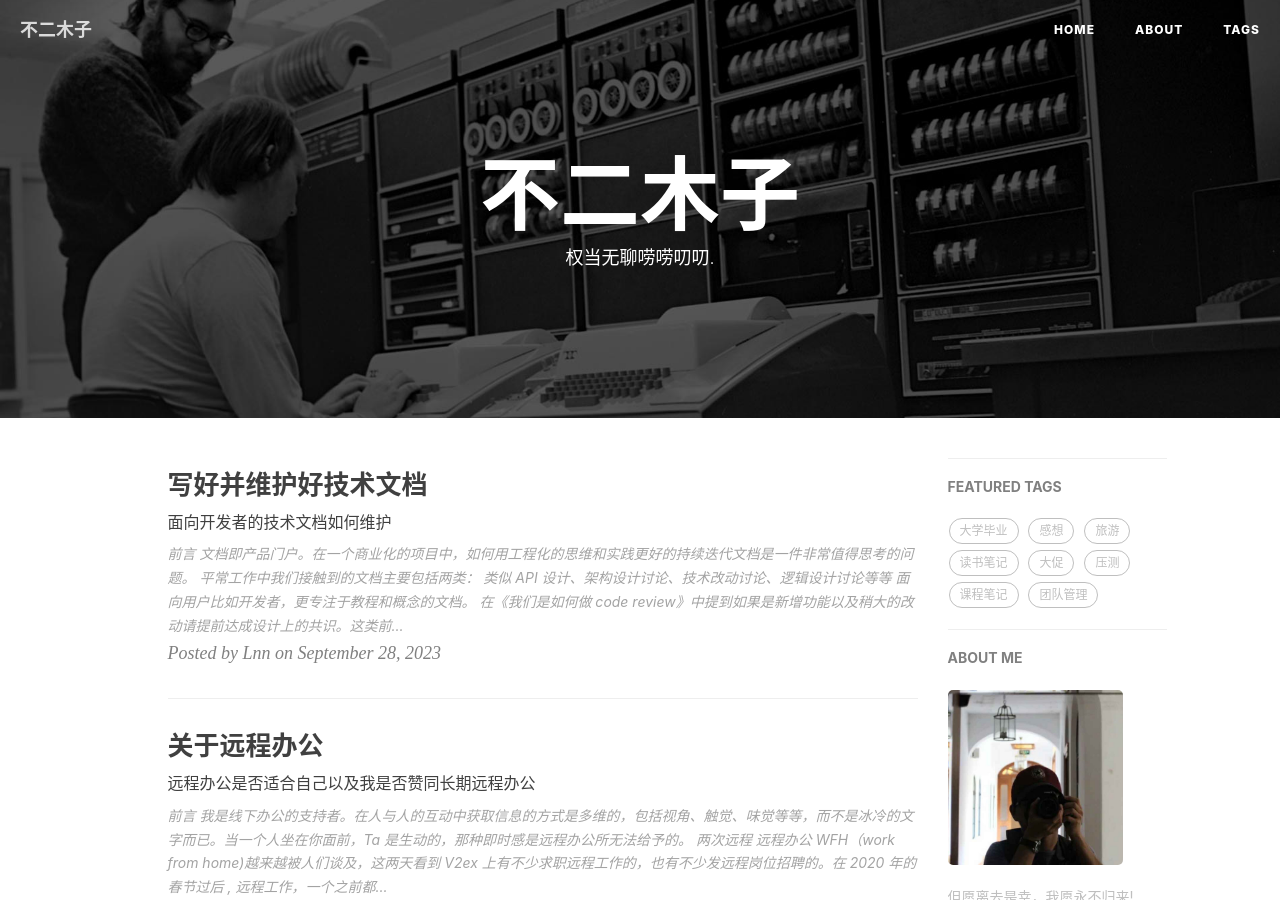
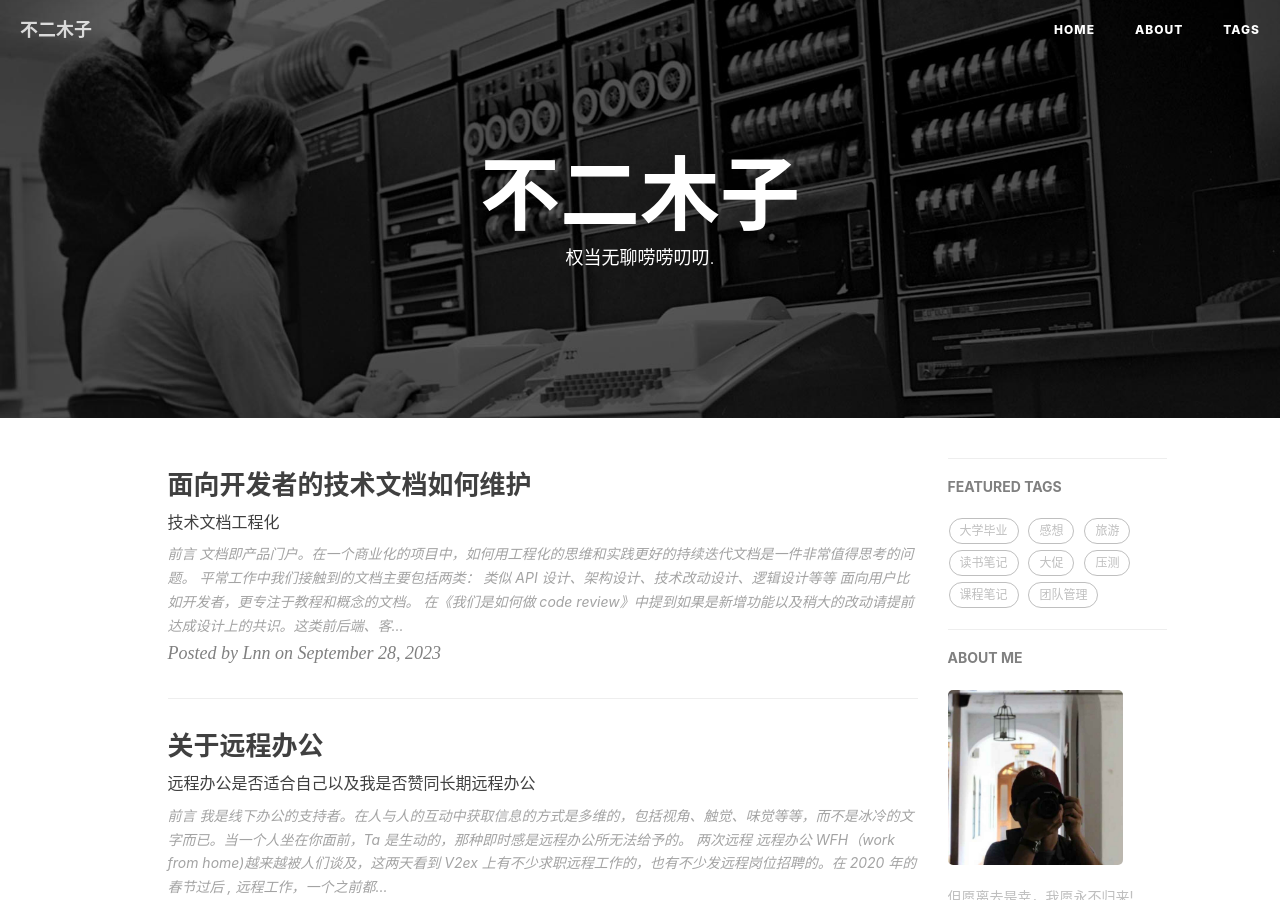
Before and after one commit to linnaname/linnaname.github.io, a Jekyll site: the page built from index.html, in a window 1280 px wide and 900 px high. Built offline with Jekyll 4.4.1, drawn with Linux system fonts in a browser that asks for light colours; nearby versions of some CDN libraries; the list of posts is cut into pages by our own code; comment, search, counter and statistics services are not loaded; some of the changed lines change nothing that is shown.

Commit message:
(refactor) better wring dev doc

```diff
--- a/_posts/2023-09-28-writing-dev-doc.md
+++ b/_posts/2023-09-28-writing-dev-doc.md
@@ -1,7 +1,7 @@
 ---
 layout:     post
-title:      写好并维护好技术文档
-subtitle:   面向开发者的技术文档如何维护
+title:      面向开发者的技术文档如何维护
+subtitle:   技术文档工程化
 date:       2023-09-28
 author:     Lnn
 header-img: img/home-bg-art.jpg
@@ -21,14 +21,14 @@
 
 
 平常工作中我们接触到的文档主要包括两类：
-- 类似 API 设计、架构设计讨论、技术改动讨论、逻辑设计讨论等等
+- 类似 API 设计、架构设计、技术改动设计、逻辑设计等等
 - 面向用户比如开发者，更专注于教程和概念的文档。
 
 
 在《[我们是如何做 code review](https://www.linnana.me/2023/04/10/tech-codereview/#%E5%A6%82%E6%9E%9C%E6%98%AF%E6%96%B0%E5%A2%9E%E5%8A%9F%E8%83%BD%E4%BB%A5%E5%8F%8A%E7%A8%8D%E5%A4%A7%E7%9A%84%E6%94%B9%E5%8A%A8%E8%AF%B7%E6%8F%90%E5%89%8D%E8%BE%BE%E6%88%90%E8%AE%BE%E8%AE%A1%E4%B8%8A%E7%9A%84%E5%85%B1%E8%AF%86)》中提到如果是新增功能以及稍大的改动请提前达成设计上的共识。这类前后端、客户端、后端之间达成设计一致的文档属于第一类。这类文档结构化程度没有那么明显，我们主要放在 Confluence 和 Gitlab Wiki 里。平时工作中，工程师接触可能更多的是第一类。
 
 
-这里主要谈第二类，这一类文档工程化的 ROI 更高，同时又因为其用户是开发者或者用户，内容往往会涉及到研发工程师、技术支持工程师、产品经理等等角色，工程化带来的业务价值也更明显。
+这里主要谈第二类，这一类文档内容复杂，工程化的 ROI 更高，同时又因为其用户是开发者或者用户。内容往往会涉及到研发工程师、技术支持工程师、产品经理等等角色，工程化带来的业务价值也更明显。
 
 
 ## 内容是首要的
@@ -36,9 +36,9 @@
 **文档的内容是评判文档好坏的最好的标准。**
 
 - **信息传达**：文档的首要目标是传达信息。无论是教程、指南、手册还是说明书，文档需要提供详尽、明确和准确的信息，以满足读者的需求。良好的内容能够帮助读者理解和掌握所描述对象的知识和操作。
-- **解决问题**：读者查阅文档的常见原因是为了解决问题。好的文档内容能够回答读者可能提出的问题，并提供解决方案和示例。它可以帮助读者快速定位问题，并给予正确的指导，提高效率和准确性。
-- **提供指导**：文档内容应提供明确的指导，帮助读者完成特定任务或实现特定目标。良好的内容能够清晰地解释步骤、操作和概念，并提供示例和提示，使读者能够顺利地应用所述对象。
-- **用户体验**：内容直接影响用户的体验。清晰、准确、易于理解的内容可以提升用户对文档的满意度，并增强用户对所述对象的理解和操作能力。相反，混乱、模糊或错误的内容会导致用户困惑和不满。
+- **解决问题**：开发者查阅文档的常见原因是为了解决问题。好的文档内容能够回答读者可能提出的问题，并提供解决方案和示例。它可以帮助开发者快速定位问题，并给予正确的指导，提高效率和准确性。
+- **提供指导**：文档内容应提供明确的指导，帮助开发者完成特定任务或实现特定目标。良好的内容能够清晰地解释步骤、操作和概念，并提供示例和提示，使开发者能够顺利地应用所述对象。
+- **用户体验**：内容直接影响开发者的体验。清晰、准确、易于理解的内容可以提升开发者对文档的满意度，并增强开发者对所述对象的理解和操作能力。相反，混乱、模糊或错误的内容会导致开发者困惑和不满。
 
 脱离好的内容，再好的工程化都是没有意义的，不要因噎废食。
 
@@ -56,7 +56,7 @@
 
 #### 谁审核
 
-面向开发者的文档我们一般有至少一位技术支持工程师来做 review，技术支持工程师作为接触开发者和处理工单的第一经手人，他们更能从开发者角度来审视文档是否从开发者角度出来了。同时也可以增加之前有较多 review 经验的工程师来一起参与 reviwe。
+面向开发者的文档我们一般有至少一位技术支持工程师来做 review，技术支持工程师作为接触开发者和处理工单的第一经手人，他们更能从开发者角度来审视文档是否从开发者角度出来了。同时也可以增加之前有较多 review 经验的工程师来一起参与 review。
 
 
 
@@ -64,7 +64,9 @@
 
 上面提到我们的开发者文档编写者主要包括：完成该功能的研发工程师、技术支持、产品经理以及相应的审核人，而且往往我们会有多个功能需要同时写文档。因此使用版本控制系统可以尽可能的保证内容的更新得到合理的控制，冲突问题也更容易解决。
 
-文档一般都会托管在 Gitlab 上，更新文档需要通过 Merge Request 或者 Pull Request 这样的机制来发起。不允许直接更新 master 分支。开发者文档的修改必须要经过至少一位技术支持的 review 才能合并到 master 分支。
+文档一般我们都会托管在 Gitlab 上，更新文档需要通过 Merge Request 或者 Pull Request 这样的机制来发起。不允许直接更新 master 分支。文档的修改必须要经过至少一位技术支持的 review 才能合并到 master 分支。
+
+至于国际化多语言是采用一个 repo 多个模块还是多个 repo，取决于各自的实际情况。我们团队维护的文档目前只包括中文和英文，采用了两个 repo。
 
 
 
@@ -73,12 +75,12 @@
 
 #### CI/CD 自动化
 
-因此在 MR / PR 被创建之后，CI/CD 会自动执行一次预发布，将文档部署到一个预发布环境中。同样 在 MR / PR  被合并到 master 分支之后同样也会执行一次预发布，打 tag 之后会自动更新预发布环境和正式环境。
+因此在 MR / PR 被创建之后，CI/CD 会自动执行一次预发布，将文档部署到一个预发布环境中。同样 在 MR / PR  被合并到 master 分支之后同样也会执行一次预发布，打 tag 之后会自动更新预发布环境和正式环境。这用 Gitlab CI/CD 可以很方便的做到，如果你在使用 Github 则可以使用 Github Action 来达到同样的效果。
 
 #### 方便的脚本
 
-为了减少 reviewer 的负担，同时提高  Merge Request 或者 Pull Request 的质量，通常会提供一些脚本方便发起者本地使用。
-比如江宏大佬提供的 [add-space-between-latin-and-cjk](https://github.com/hjiang/scripts/blob/master/add-space-between-latin-and-cjk) 可以非常方便地添加英文和中文词之间的空格。
+为了减少 reviewer 的负担，同时提高  Merge Request 或者 Pull Request 的质量，我们通常会提供一些脚本方便发起者本地使用。
+比如江宏大佬提供的 [add-space-between-latin-and-cjk](https://github.com/hjiang/scripts/blob/master/add-space-between-latin-and-cjk) 可以非常方便地添加英文和中文词之间的空格。这些脚本会同样也会放在仓库中进行维护，比如当前博客的目录下就有一个 [add-space-between-latin-and-cjk](https://github.com/linnaname/linnaname.github.io/blob/master/add-space-between-latin-and-cjk) 脚本，每次新增或更新文档我都会实现一遍这个脚本。
 
 
 ## 尽可能保持一致的风格
@@ -98,7 +100,7 @@
 审核人或则审核团队对于保持文档长期的风格一致性是至关重要的。
 
 软件工程历史可能是最典型的例子是 Linux Kernel（好的与坏的），同样的
-Linux Kernel Docs 中也充满了 Linus Torvalds 以及内核核心团队的个人印记。或者也正是因为 Linus Torvalds 和内核团队的风格相对一致，面对几万人级别的贡献者团队，仍然可以将文档和 Code as Document 理念贯彻到底。
+[Linux Kernel Docs](https://www.kernel.org/doc/html/v6.1/) 中也充满了 Linus Torvalds 以及内核核心团队的个人印记。或许也正是因为 Linus Torvalds 的坚持，在长年累月无数开发者不断地代码共享后，Linux Kernel Docs 仍然可以将文档和 Code as Document 理念贯彻到底。
 
 因此在选择审核人时尽可能在某个模块地审核任务提交给一个到两个固定的审核人，这样有利于保持风格的一致性。
 
@@ -107,7 +109,7 @@
 
 事实上在技术文档，尤其是面向开发者的技术文档的发布过程中，预发布发布是很重要的。
 
-如果一个 PR 包含了在 Review 的时候未发现的事实错误和样式渲染错误，因为没有提前再次确认一遍。导致开发者因为这些错误，严重误解了某个功能（比如我们团队负责了支付业务），乃至进一步造成了严重的线上事故，这是不可接受的。同时没有预览环境也会导致工程师疑虑重重，不敢于发布，久而久之就会衍生出团队内对更新文档的恐惧。
+如果一个 PR 包含了在 Review 的时候未发现的事实错误和样式渲染错误，因为没有提前再次确认一遍。导致开发者因为这些错误，严重误解了某个功能（比如我们团队负责了支付业务），乃至进一步造成了严重的线上事故，这是不可接受的。同时没有预览环境也会导致工程师疑虑重重，不敢于发布，久而久之就会衍生出团队内对更新文档和发布的恐惧。
 
 因此在 MR / PR 被创建之后，Gitlab CI/CD 会自动执行一次预发布，将文档部署到一个**预发布环境**中。我们的预发布环境提供了一个特有的共享 preview 域名，内部所有人都可以同时访问，这样让多人协作和审核变得更简单方便。在 MR / PR  被合并到 master 分支之后同样也会执行一次预发布。这样一些样式错误、渲染错误、内容出错等等问题可以更早的被大家发现。
 
@@ -117,25 +119,20 @@
 ## 用了哪些工具
 
 工欲善其事必先利其器，以下是我们在用的一些工具：
-- [Docusaurus](https://docusaurus.io):支持 Markdown、全文搜索、自定义主题等等功能。帮助开发者快速创建具有优雅外观和良好用户体验的文档网站。因为 Markdown 的易用性，不管是工程师还是技术支持、产品经理都可以很容易的参与进来。
+- [Docusaurus](https://docusaurus.io): 支持 Markdown、全文搜索、自定义主题等等功能。帮助开发者快速创建具有优雅外观和良好用户体验的文档网站。因为 Markdown 的易用性，不管是工程师还是技术支持、产品经理都可以很容易的参与进来。
 - Gitlab CI/CD: MR / PR 被创建之后，CI/CD 会自动执行一次预发布，将文档部署到一个预发布环境中。在 MR / PR  被合并到 master 分支之后同样也会执行一次预发布。我们用 Tag 进行发布管理，因此打 Tag 会自动执行一次预发布，并自动进行正式环境发布。如果代码托管在 Github 上也可以使用 Github Action 来完成。
-- [LeanEngine](https://developer.taptap.cn/docs/sdk/engine/overview/):文档仓库放在 LeanEngine 上是因为它是我们自己的产品，它提供了预发和正式环境。同时提供了一个用于预发环境的共享子域名，命令行工具也非常方便。如果有需要也可以选择 Github Pages 和 Cloudflare Pages 的静态页面工具。
-- 常用 scripts: 上面自动化章节里提到的类似 `add-space-between-latin-and-cjk`的脚本，放在文档代码仓库中，在代码提交之前应该在本地做检查和执行。
+- [LeanEngine](https://developer.taptap.cn/docs/sdk/engine/overview/): 文档仓库放在 LeanEngine 上是因为它是我们自己的产品，它提供了预发和正式环境。同时提供了一个用于预发环境的共享子域名，命令行工具也非常方便。如果有需要也可以选择 Github Pages 和 Cloudflare Pages 的静态页面产品。
+- 常用 scripts: 上面自动化章节里提到的类似 `add-space-between-latin-and-cjk` 的脚本，放在文档代码仓库中，在代码提交之前应该在本地做检查和执行。
 
 
 ## 如何让团队内写技术文档的氛围更好
 
-团队成员可能会更重视项目业务代码仓库的建设，团队 leader 可能更关注业务直接。而技术文档由于没有直观的业务价值，其长期建设的优先级往往被降级。那怎么让团队内写技术文档的氛围更好呢？
+团队成员可能会更重视项目业务代码仓库的建设，团队 leader 可能更关注业务带来的正面价值。而技术文档由于没有直观的业务价值，其长期建设的优先级往往被降级。那怎么让团队内写技术文档的氛围更好呢？
 
 
-首先任何工程实践的实施都要以对现状的理解为基础, 比如说对新工具的接受度、具体的业务特征、技术成熟度等。脱离具体的上下文，照搬“普适”的框架，会带来巨大的适配成本。我向来反对不尊重现状和团队需要的工程实践，因此 Team Leader 在推行工程实践时，更应该结合实际做**渐进式*地改善。
+首先任何工程实践的实施都要以对现状的理解为基础 , 比如说对新工具的接受度、具体的业务特征、技术成熟度等。脱离具体的上下文，照搬“普适”的框架，会带来巨大的适配成本。我向来反对不尊重现状和团队需要的工程实践，因此 Team Leader 在推行工程实践时，更应该结合实际做**渐进式**地改善。
 
 以下是我的一些思考和经验：
-
-#### 直接的获利
-当你们团队来新人，问你业务，你把文档直接发给 TA，从而解决了 TA 的疑惑。当同组或者其他小组的同事来问你一个曾经遇到过的问题，而你直接把相关的文档链接直接发给同事，很快同事解决了问题，因此跟你说了谢谢。
-
-这种直接的获利会切切实实的告诉文档的维护者，文档的重要性，也激励着文档的维护者自己更好的维护文档。
 
 #### 好的榜样
 团队里的核心骨干或者 Team Leader 应该在这方面起到榜样的作用。TL 应该做到从自己开始，逐步地引导大家，也可以带头把一些自动化工具做好。当你能够以一个比较高的标准去持续输出文档的时候，身边的其他人多多少少也会被你感染，潜移默化地和你保持一致的标准。
```
